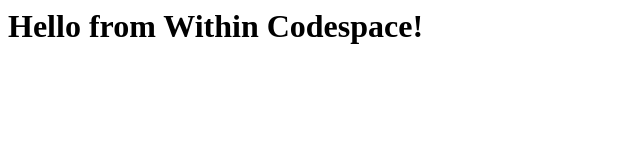
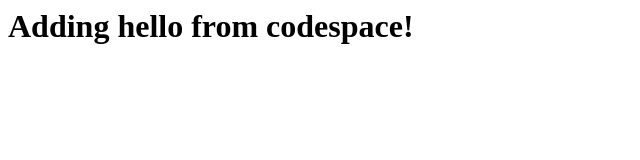
Before and after one commit to thermond13/skills-code-with-codespaces, a plain HTML site: page index.html in a window 1280 px wide. Shown: the whole page, without its empty margins (0-640 px from the left). Drawn offline with Linux system fonts and the light colour scheme.

Commit message:
Adding hello from codespace!

```diff
--- a/index.html
+++ b/index.html
@@ -1,3 +1,3 @@
 <html>
-  <h1>Hello from Within Codespace!</h1>
+  <h1>Adding hello from codespace!</h1>
 </html>
```
